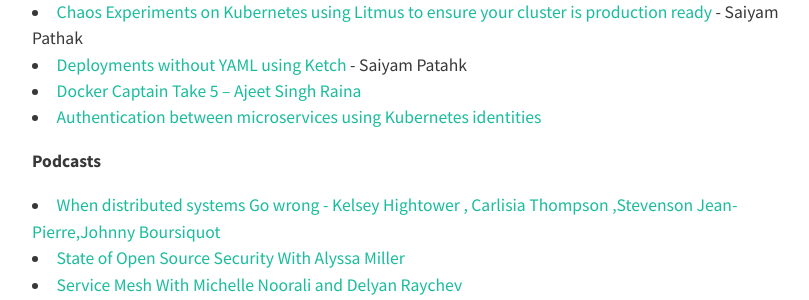
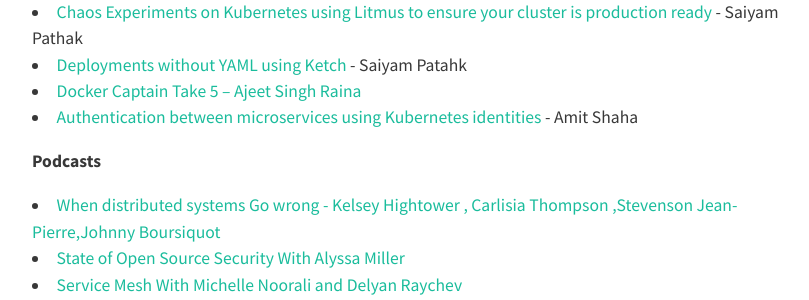
Before and after one commit to Hubstation/newsletter, a Jekyll site: the page built from _posts/2020-11-30-Nov.md, in a window 1280 px wide and 900 px high, scrolled down 1675 px. Shown: the part 154-454 px from the top of the window, without its empty margins (224-1033 px from the left). Built offline with Jekyll 4.4.1, drawn with Linux system fonts in a browser that asks for light colours; nearby versions of some CDN libraries; comment, search, counter and statistics services are not loaded.

Commit message:
Update 2020-11-30-Nov.md

```diff
--- a/_posts/2020-11-30-Nov.md
+++ b/_posts/2020-11-30-Nov.md
@@ -59,7 +59,7 @@
 * [Chaos Experiments on Kubernetes using Litmus to ensure your cluster is production ready](https://www.civo.com/learn/chaos-engineering-kubernetes-litmus0) - Saiyam Pathak
 * [Deployments without YAML using Ketch](https://www.civo.com/learn/deployments-without-yaml-using-ketch) - Saiyam Patahk
 * [Docker Captain Take 5 – Ajeet Singh Raina](https://www.docker.com/blog/docker-captain-take-5-ajeet-singh-raina/)
-* [Authentication between microservices using Kubernetes identities](https://learnk8s.io/microservices-authentication-kubernetes)
+* [Authentication between microservices using Kubernetes identities](https://learnk8s.io/microservices-authentication-kubernetes) - Amit Shaha
 
 
 
```
